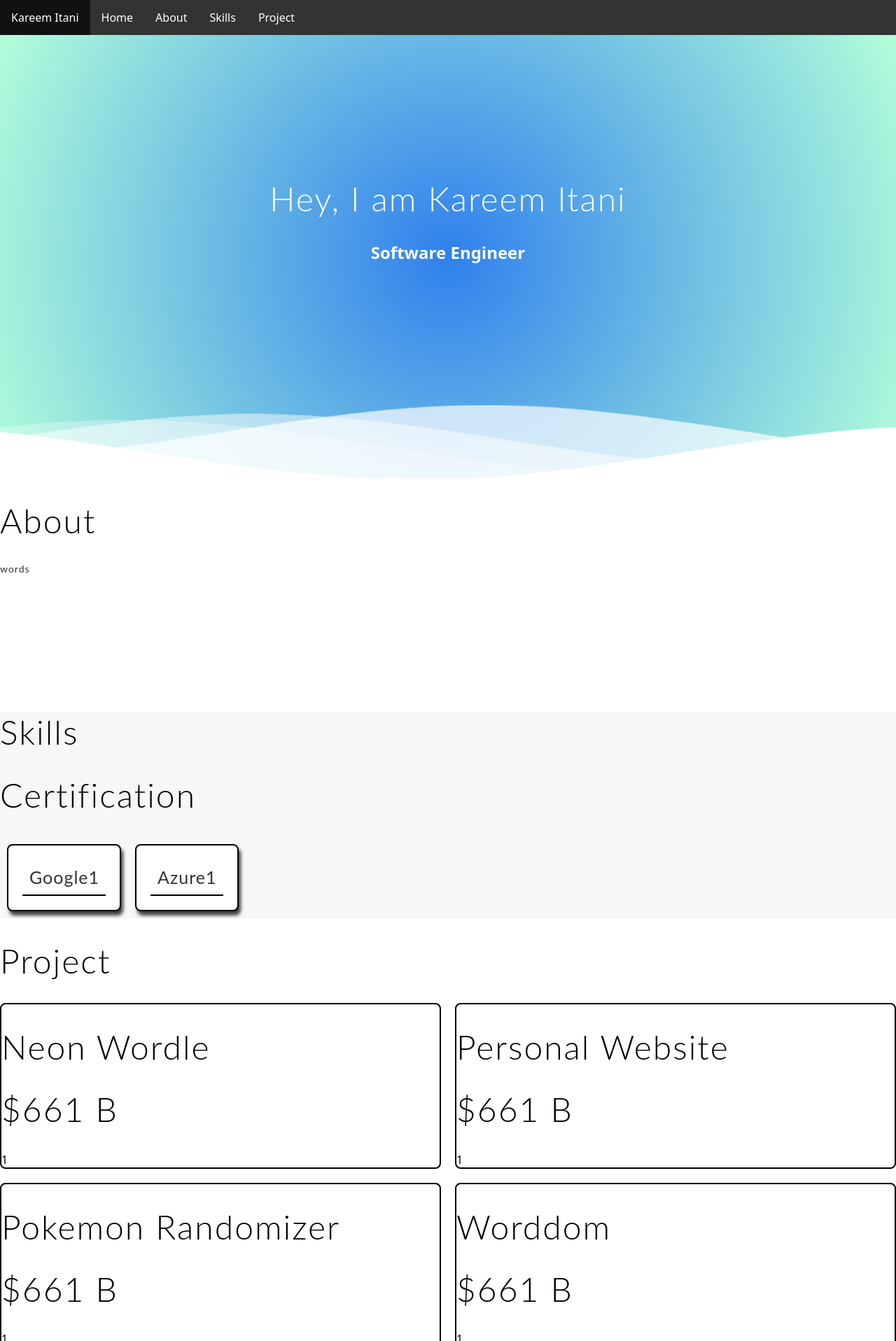
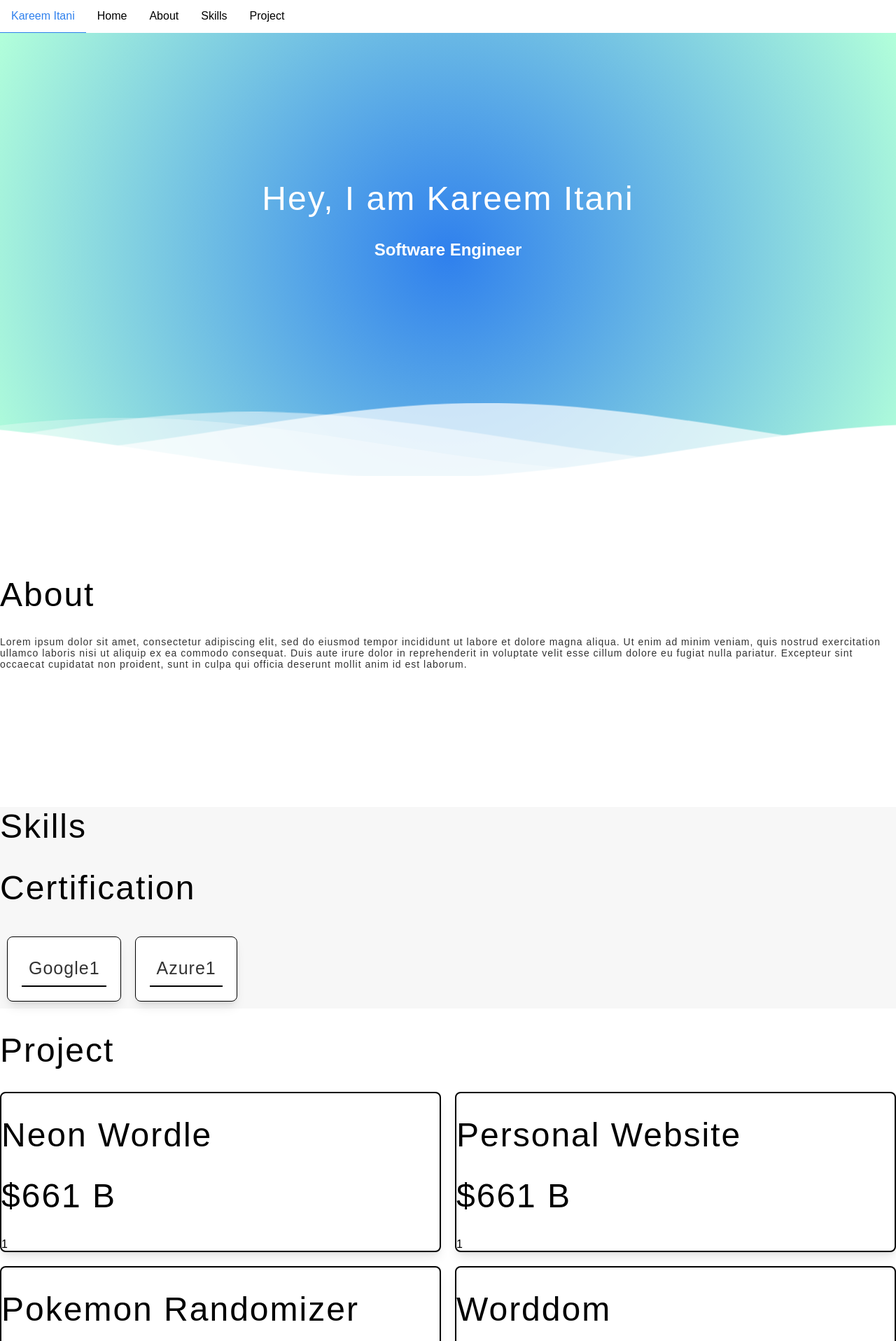
Before and after one commit to kareemIt/Personal-Site, a React (Create React App) app: page / in a window 1280 px wide. Shown: the top 1916 px of the page at 70% size. Built offline with nearby package versions, Linux system fonts and the light colour scheme.

Commit message:
fixing css

```diff
--- a/src/App.js
+++ b/src/App.js
@@ -6,7 +6,7 @@ import About from './components/About';
 import Project from './components/Project';
 import Skills from './components/Skills';
 import Certs from './components/Certs'
-import github from './icons/github.svg'
+import Footer from './components/Footer'
 
 export default function App() {
   return (
@@ -19,6 +19,7 @@ export default function App() {
         <Certs />
       </div>
       <Project />
+      <Footer />
     </div>
   );
 }
--- a/src/components/About.js
+++ b/src/components/About.js
@@ -5,10 +5,10 @@ import linkedin from '../icons/github.svg'
 
 
 const About = () => {
-  return <div>
+  return <div className='about'>
     <h1>About</h1>
     <div>
-      <p>words</p>
+      <p>Lorem ipsum dolor sit amet, consectetur adipiscing elit, sed do eiusmod tempor incididunt ut labore et dolore magna aliqua. Ut enim ad minim veniam, quis nostrud exercitation ullamco laboris nisi ut aliquip ex ea commodo consequat. Duis aute irure dolor in reprehenderit in voluptate velit esse cillum dolore eu fugiat nulla pariatur. Excepteur sint occaecat cupidatat non proident, sunt in culpa qui officia deserunt mollit anim id est laborum.</p>
     </div>
     <svg>{github}</svg>
     <svg>email</svg>
--- a/src/components/Certs.js
+++ b/src/components/Certs.js
@@ -6,8 +6,8 @@ const Certs = () => {
     <h1>Certification</h1>
     <div className='outter-cert-container'>
       {CertInfo.Certs.map((cert, index) => (
-        <div className='cert-container'>
-            <p className='cert'>{cert.name}  <button className='button'>{cert.link}</button></p>
+        <div className='cert-container' key={index}>
+            <p className='cert' key={index}>{cert.name}  <button className='button'>{cert.link}</button></p>
             </div>
             ))}
     </div>
--- a/src/components/Footer.js
+++ b/src/components/Footer.js
@@ -1,6 +1,8 @@
 import React from 'react';
 
 const Footer = () => {
-  return <div></div>;
+  return <div className='footer'>
+    <p>hello</p>
+  </div>;
 };
 export default Footer;
--- a/src/components/Home.js
+++ b/src/components/Home.js
@@ -23,13 +23,13 @@ const Home = () => {
   return (
     <div className="header">
       <div className="inner-header flex">
-        <path
+        {/* <path
           fill="#FFFFFF"
           stroke="#000000"
           strokeWidth="10"
           strokeMiterlimit="10"
           d="M57,283"
-        />
+        /> */}
         <div>
         <h1>Hey, I am Kareem Itani</h1>
         <div className='traits'>
--- a/src/components/Nav.js
+++ b/src/components/Nav.js
@@ -1,13 +1,15 @@
 import React from 'react';
 
 const Nav = () => {
-  return <div>
+  return <div className='nav'>
     <ul>
-    <li><a href="default.asp">Kareem Itani</a></li>
-    <li><a href="default.asp">Home</a></li>
-    <li><a href="news.asp">About</a></li>
-    <li><a href="contact.asp">Skills</a></li>
-    <li><a href="about.asp">Project</a></li>
+      <li><a href="default.asp">Kareem Itani</a></li>
+    <div>
+      <li><a href="default.asp">Home</a></li>
+      <li><a href="news.asp">About</a></li>
+      <li><a href="contact.asp">Skills</a></li>
+      <li><a href="about.asp">Project</a></li>
+    </div>
   </ul>
   </div>;
 };
--- a/src/components/Project.js
+++ b/src/components/Project.js
@@ -1,5 +1,4 @@
 import React from 'react';
-import ProjectContainer from "./ProjectContainer"
 import projectInfo from "../utils/Projects.json"
 
 const Project = () => {
@@ -7,7 +6,7 @@ const Project = () => {
     <h1>Project</h1>
     <div className='projects-container'>
       {projectInfo.projects.map((project, index) => (
-        <div className='project-container'>
+        <div className='project-container' key={index}>
                 <h1>{project.name}</h1>
                 <h1>{project.description}</h1>
                 <button className='button'>{project.link}</button>
--- a/src/components/ProjectContainer.js
+++ /dev/null
@@ -1,12 +0,0 @@
-import React from 'react';
-
-const ProjectContainer = (pro, index) => {
-  console.dir(pro)
-  return <div>
-    <h1>worked</h1>
-    <h1>{pro.name}</h1>
-    <h1>{description}</h1>
-    <h1>{link}</h1>
-  </div>;
-};
-export default ProjectContainer;
--- a/src/style.css
+++ b/src/style.css
@@ -1,5 +1,6 @@
 * {
   box-sizing: border-box;
+  font-family: sans-serif;
 }
 
 body {
@@ -16,8 +17,11 @@ ul {
   margin: 0;
   padding: 0;
   overflow: hidden;
-  background-color: #333;
-  box-shadow: 10px 10px 5px 0px rgba(0,0,0,0.75);
+  background-color: transparent;
+  /* box-shadow: 10px 10px 5px 0px rgba(0,0,0,0.75); */
+  --tw-shadow: 0 10px 15px -3px rgb(0 0 0 / .1), 0 4px 6px -4px rgb(0 0 0 / .1);
+  --tw-shadow-colored: 0 10px 15px -3px var(--tw-shadow-color), 0 4px 6px -4px var(--tw-shadow-color);
+  box-shadow: var(--tw-ring-offset-shadow, 0 0 #0000),var(--tw-ring-shadow, 0 0 #0000),var(--tw-shadow);
 }
 li {
   float: left;
@@ -25,34 +29,41 @@ li {
 
 li a {
   display: block;
-  color: white;
+  color: black;
   text-align: center;
+  background: transparent;
   padding: 14px 16px;
   text-decoration: none;
+
 }
 
 li a:hover:not(.active) {
-  background-color: #111;
+  color: #2F80ED;
+  border-bottom: 1px solid #2F80ED;
 }
 
-.active {
-  background-color: #04AA6D;
-}
 .sticky {
   position: fixed;
   top: 0;
   width: 100%;
 }
+.nav{
+
+}
+
 
 .cert-container{
     justify-content: center;
-    border: black solid 2px;
+    border: black solid 1px;
     padding: 10px;
     margin: 10px;
     display: flex;
     background-color: white;
     border-radius: 8px;
-    box-shadow: 3px 6px 5px 0px rgba(0,0,0,0.75);
+    /* box-shadow: 3px 6px 5px 0px rgba(0,0,0,0.75); */
+    --tw-shadow: 0 10px 15px -3px rgb(0 0 0 / .1), 0 4px 6px -4px rgb(0 0 0 / .1);
+    --tw-shadow-colored: 0 10px 15px -3px var(--tw-shadow-color), 0 4px 6px -4px var(--tw-shadow-color);
+    box-shadow: var(--tw-ring-offset-shadow, 0 0 #0000),var(--tw-ring-shadow, 0 0 #0000),var(--tw-shadow);
 }
 .skills-container{
   background-color: #F7F7F7;
@@ -80,6 +91,9 @@ li a:hover:not(.active) {
 .project-container{
   border: 2px solid black;
   border-radius:  8px;
+  --tw-shadow: 0 10px 15px -3px rgb(0 0 0 / .1), 0 4px 6px -4px rgb(0 0 0 / .1);
+    --tw-shadow-colored: 0 10px 15px -3px var(--tw-shadow-color), 0 4px 6px -4px var(--tw-shadow-color);
+    box-shadow: var(--tw-ring-offset-shadow, 0 0 #0000),var(--tw-ring-shadow, 0 0 #0000),var(--tw-shadow);
 }
 .projects-container{
   display: grid;
@@ -88,7 +102,15 @@ li a:hover:not(.active) {
   row-gap: 20px;
 }
 
+.footer{
+  height: 150px;
+  width: 100%;
+  background: #F7F7F7;
+}
+.about{
+  padding-top: 110px;
 
+}
 
 
 
@@ -107,17 +129,15 @@ h1 {
 @import url(//fonts.googleapis.com/css?family=Lato:300:400);
 
 body {
-  margin: 0;
+  /* margin: 0; */
 }
 
 h1 {
-  font-family: 'Lato', sans-serif;
   font-weight: 300;
   letter-spacing: 2px;
   font-size: 48px;
 }
 p {
-  font-family: 'Lato', sans-serif;
   letter-spacing: 1px;
   font-size: 14px;
   color: #333333;
```
